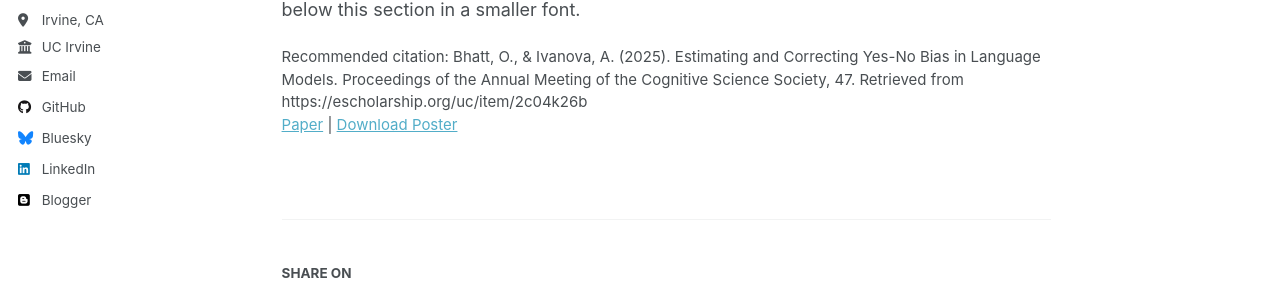
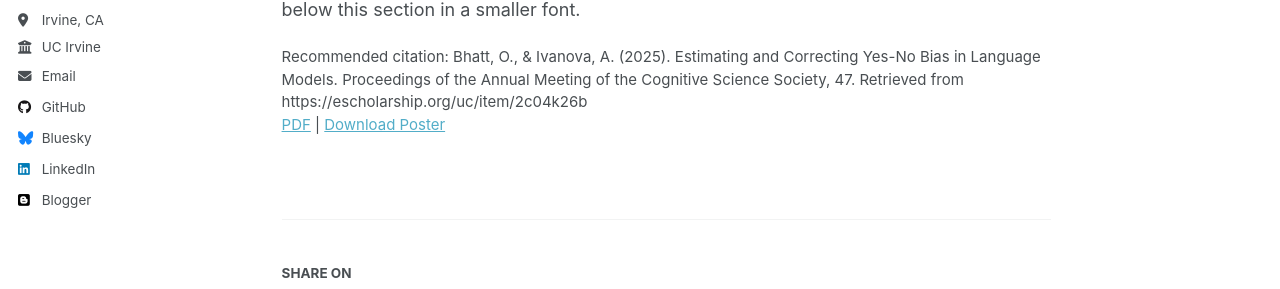
Before and after one commit to ombbhatt/ombbhatt.github.io, a Jekyll site: the page built from _publications/2025-04-04-yes-no-bias-lms.md, in a window 1280 px wide and 1018 px high. Shown: the part 336-625 px from the top of the window. Built offline with Jekyll 4.4.1, drawn with Linux system fonts in a browser that asks for light colours.

Commit message:
paperurl shows PDF as displayed link text. Delineating PDF and permalink from now on. PDF is local copy, permalink will point to conf/journal/arxiv link

```diff
--- a/_layouts/single.html
+++ b/_layouts/single.html
@@ -48,15 +48,15 @@ layout: default
         {{ content }}
 
         {% if page.citation and page.paperurl and page.posterurl %}
-          <p style="font-size: smaller">Recommended citation: {{ page.citation }}<br /><a href="{{ page.paperurl }}">Paper</a> | <a href="{{ page.posterurl }}">Download Poster</a></p>
+          <p style="font-size: smaller">Recommended citation: {{ page.citation }}<br /><a href="{{ page.paperurl }}">PDF</a> | <a href="{{ page.posterurl }}">Download Poster</a></p>
         {% elsif page.citation and page.paperurl and page.slidesurl and page.bibtexurl %}
-          <p style="font-size: smaller">Recommended citation: {{ page.citation }}<br /><a href="{{ page.paperurl }}">Paper</a> | <a href="{{ page.slidesurl }}">Slides</a> | <a href="{{ page.bibtexurl }}">Download Bibtex</a></p>
+          <p style="font-size: smaller">Recommended citation: {{ page.citation }}<br /><a href="{{ page.paperurl }}">PDF</a> | <a href="{{ page.slidesurl }}">Slides</a> | <a href="{{ page.bibtexurl }}">Download Bibtex</a></p>
         {% elsif page.citation and page.paperurl and page.slidesurl %}
-          <p style="font-size: smaller">Recommended citation: {{ page.citation }}<br /><a href="{{ page.paperurl }}">Paper</a> | <a href="{{ page.slidesurl }}">Slides</a></p>
+          <p style="font-size: smaller">Recommended citation: {{ page.citation }}<br /><a href="{{ page.paperurl }}">PDF</a> | <a href="{{ page.slidesurl }}">Slides</a></p>
         {% elsif page.citation and page.paperurl and page.bibtexurl %}
-          <p style="font-size: smaller">Recommended citation: {{ page.citation }}<br /><a href="{{ page.paperurl }}">Paper</a> | <a href="{{ page.bibtexurl }}">Download Bibtex</a></p>
+          <p style="font-size: smaller">Recommended citation: {{ page.citation }}<br /><a href="{{ page.paperurl }}">PDF</a> | <a href="{{ page.bibtexurl }}">Download Bibtex</a></p>
         {% elsif page.citation and page.paperurl %}
-          <p style="font-size: smaller">Recommended citation: {{ page.citation }}<br /><a href="{{ page.paperurl }}">Paper</a></p>
+          <p style="font-size: smaller">Recommended citation: {{ page.citation }}<br /><a href="{{ page.paperurl }}">PDF</a></p>
         {% elsif page.citation and page.slidesurl and page.bibtexurl %}
           <p style="font-size: smaller">Recommended citation: {{ page.citation }}<br /><a href="{{ page.slidesurl }}">Slides</a> | <a href="{{ page.bibtexurl }}">Download Bibtex</a></p>
         {% elsif page.citation and page.slidesurl %}
@@ -64,7 +64,7 @@ layout: default
         {% elsif page.slidesurl and page.bibtexurl %}
           <p style="font-size: smaller"><a href="{{ page.slidesurl }}">Slides</a> | <a href="{{ page.bibtexurl }}">Download Bibtex</a></p>
         {% elsif page.paperurl and page.bibtexurl %}
-          <p style="font-size: smaller"><a href="{{ page.paperurl }}">Paper</a> | <a href="{{ page.bibtexurl }}">Download Bibtex</a></p>
+          <p style="font-size: smaller"><a href="{{ page.paperurl }}">PDF</a> | <a href="{{ page.bibtexurl }}">Download Bibtex</a></p>
         {% elsif page.citation and page.bibtexurl %}
           <p style="font-size: smaller">Recommended citation: {{ page.citation }}<br /><a href="{{ page.bibtexurl }}">Download Bibtex</a></p>
         {% elsif page.citation %}
```
